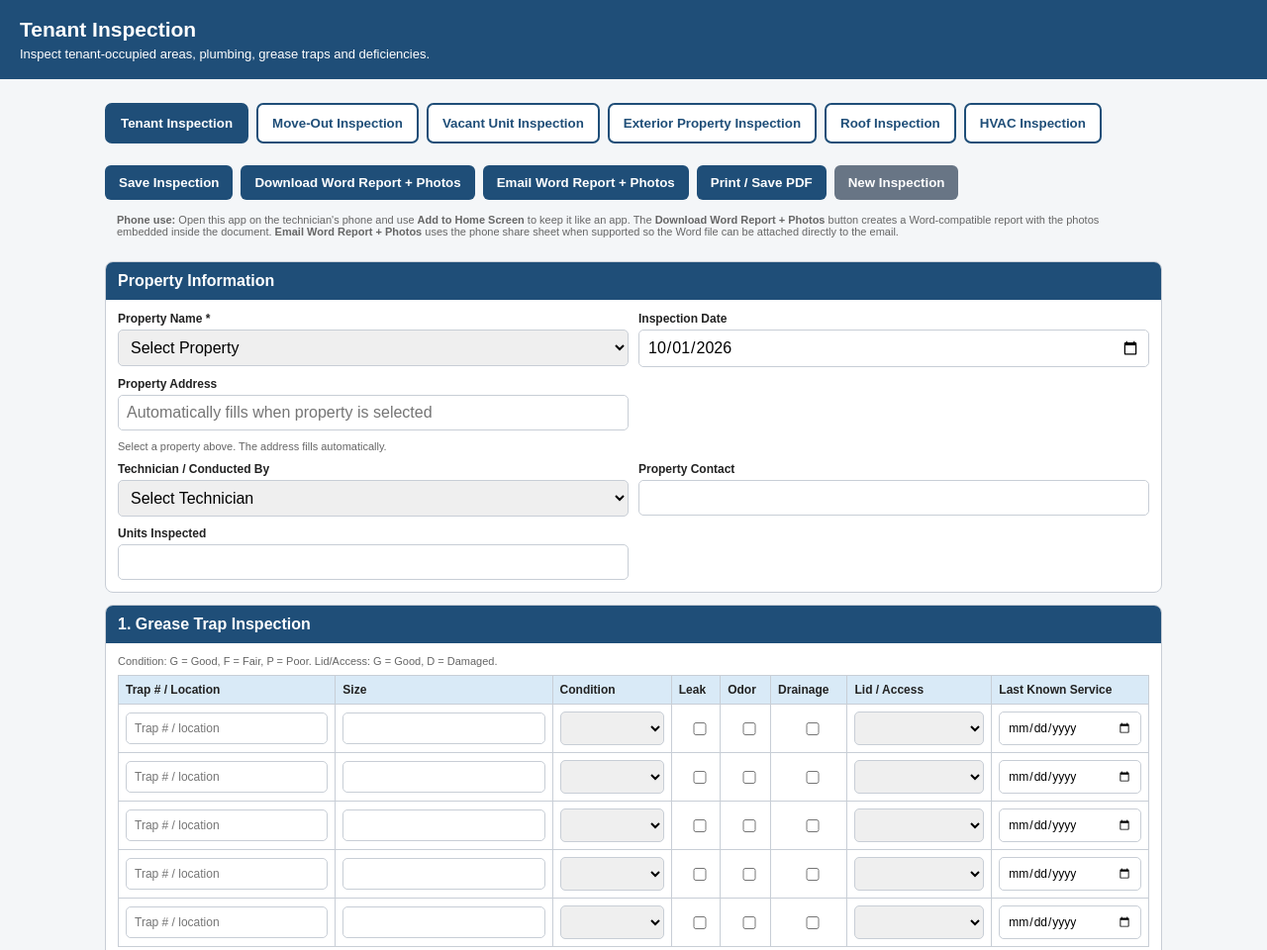
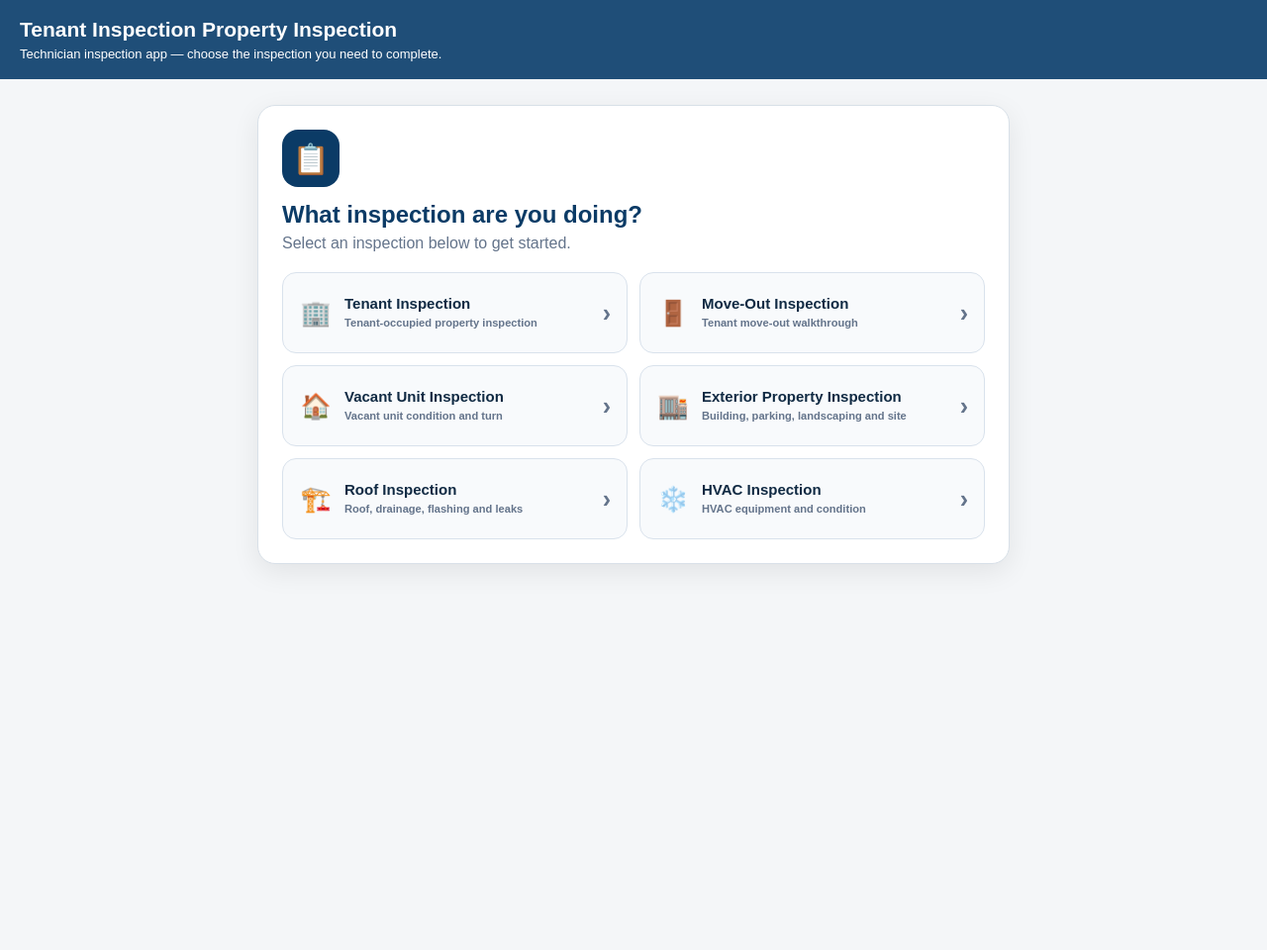
Before and after one commit to sarahanello/ssgmaintenaceispections, a plain HTML site: page index.html in a window 1280 px wide. Shown: the top 960 px of the page at 99% size. After the commit the page ends 800 px from the top, so only its background shows below. Drawn offline with Linux system fonts and the light colour scheme.

Commit message:
Add files via upload

```diff
--- a/index.html
+++ b/index.html
@@ -41,6 +41,8 @@ header{position:static;background:#fff;color:#000;padding:0 0 10px}
 .card{break-inside:avoid;border:1px solid #999}.card h2{background:#ddd;color:#000}
 input,textarea,select{border:0;padding:2px}.container{max-width:none;padding:0}
 }
+
+.inspection-home{max-width:760px;margin:10px auto 30px}.home-card{background:#fff;border:1px solid #d8e0e8;border-radius:18px;padding:24px;box-shadow:0 8px 28px rgba(0,0,0,.08)}.home-icon{width:58px;height:58px;border-radius:16px;background:#0b3b66;color:#fff;display:flex;align-items:center;justify-content:center;font-size:30px;margin-bottom:14px}.home-card h2{margin:0 0 6px;font-size:24px;color:#0b3b66}.home-card>p{margin:0 0 20px;color:#64748b}.inspection-options{display:grid;grid-template-columns:1fr 1fr;gap:12px}.inspection-option{display:flex;align-items:center;gap:12px;text-align:left;border:1px solid #d9e2ec;background:#f8fafc;border-radius:14px;padding:16px;cursor:pointer;color:#102a43;min-height:82px;transition:.15s}.inspection-option:hover{transform:translateY(-1px);box-shadow:0 5px 16px rgba(0,0,0,.08)}.inspection-option>span{font-size:25px;width:34px;text-align:center}.inspection-option div{flex:1}.inspection-option b{display:block;font-size:15px}.inspection-option small{display:block;color:#64748b;margin-top:4px;line-height:1.3}.inspection-option strong{font-size:25px;color:#64748b}.back-row{margin:0 0 8px}@media(max-width:700px){.inspection-home{margin:0 auto 20px}.home-card{padding:18px;border-radius:14px}.home-card h2{font-size:21px}.inspection-options{grid-template-columns:1fr;gap:10px}.inspection-option{min-height:72px;padding:13px}}
 </style>
 </head>
 <body>
@@ -50,6 +52,23 @@ input,textarea,select{border:0;padding:2px}.container{max-width:none;padding:0}
 </header>
 
 <div class="container">
+<section id="inspectionHome" class="inspection-home">
+  <div class="home-card">
+    <div class="home-icon">📋</div>
+    <h2>What inspection are you doing?</h2>
+    <p>Select an inspection below to get started.</p>
+    <div class="inspection-options">
+      <button class="inspection-option tenant-option" onclick="openInspection('tenant')"><span>🏢</span><div><b>Tenant Inspection</b><small>Tenant-occupied property inspection</small></div><strong>›</strong></button>
+      <button class="inspection-option move-option" onclick="openInspection('moveout')"><span>🚪</span><div><b>Move-Out Inspection</b><small>Tenant move-out walkthrough</small></div><strong>›</strong></button>
+      <button class="inspection-option vacant-option" onclick="openInspection('vacant')"><span>🏠</span><div><b>Vacant Unit Inspection</b><small>Vacant unit condition and turn</small></div><strong>›</strong></button>
+      <button class="inspection-option exterior-option" onclick="openInspection('exterior')"><span>🏬</span><div><b>Exterior Property Inspection</b><small>Building, parking, landscaping and site</small></div><strong>›</strong></button>
+      <button class="inspection-option roof-option" onclick="openInspection('roof')"><span>🏗️</span><div><b>Roof Inspection</b><small>Roof, drainage, flashing and leaks</small></div><strong>›</strong></button>
+      <button class="inspection-option hvac-option" onclick="openInspection('hvac')"><span>❄️</span><div><b>HVAC Inspection</b><small>HVAC equipment and condition</small></div><strong>›</strong></button>
+    </div>
+  </div>
+</section>
+<div id="inspectionApp" style="display:none">
+<div class="back-row no-print"><button class="secondary" onclick="goHome()">← Back to Inspection Selection</button></div>
 <div class="tabs no-print"><button id="tabTenant" class="tab active" onclick="showTab('tenant')">Tenant Inspection</button><button id="tabMove" class="tab" onclick="showTab('moveout')">Move-Out Inspection</button><button id="tabVacant" class="tab" onclick="showTab('vacant')">Vacant Unit Inspection</button><button id="tabExterior" class="tab" onclick="showTab('exterior')">Exterior Property Inspection</button><button id="tabRoof" class="tab" onclick="showTab('roof')">Roof Inspection</button><button id="tabHVAC" class="tab" onclick="showTab('hvac')">HVAC Inspection</button></div>
 <div class="toolbar no-print">
 <button onclick="saveData()">Save Inspection</button>
@@ -64,7 +83,7 @@ input,textarea,select{border:0;padding:2px}.container{max-width:none;padding:0}
   The <b>Download Word Report + Photos</b> button creates a Word-compatible report with the photos embedded inside the document. <b>Email Word Report + Photos</b> uses the phone share sheet when supported so the Word file can be attached directly to the email.
 </div>
 
-<section class="card">
+<section id="propertyInfoCard" class="card">
 <h2>Property Information</h2>
 <div class="body grid">
 <div class="field"><label>Property Name <span class="req">*</span></label><select id="property" onchange="propertySelected(this.value)"><option value="">Select Property</option></select></div>
@@ -136,7 +155,7 @@ input,textarea,select{border:0;padding:2px}.container{max-width:none;padding:0}
 <section class="card" data-tab="tenant"><h2>5. Overall Property Assessment</h2><div class="body grid"><div class="field"><label>Overall Condition</label><select id="overall"><option></option><option>Good</option><option>Fair</option><option>Poor</option></select></div><div class="field"><label>Immediate Attention Required?</label><select id="immediate"><option></option><option>Yes</option><option>No</option></select></div><div class="field"><label>Active Leak / Water Intrusion?</label><select id="activeLeak"><option></option><option>Yes</option><option>No</option></select></div><div class="field"><label>Vendor Required?</label><select id="vendor2"><option></option><option>Yes</option><option>No</option></select></div><div class="field"><label>Work Orders Required?</label><select id="workorders"><option></option><option>Yes</option><option>No</option></select></div></div></section>
 
 
-<section class="card">
+<section id="notesCard" class="card">
 <h2>11. Technician Notes & Sign-Off</h2>
 <div class="body">
 <textarea id="notes" style="min-height:130px" placeholder="General observations, follow-up items, materials needed, vendor recommendations, etc."></textarea>
@@ -146,6 +165,7 @@ input,textarea,select{border:0;padding:2px}.container{max-width:none;padding:0}
 </div>
 </div>
 </section>
+</div>
 </div>
 
 <script>
@@ -368,11 +388,26 @@ document.getElementById("date").valueAsDate=new Date();
 populatePropertyDropdowns();
 
 // Tabbed inspection views: six inspection types with correctly scoped checklists and photos.
+function openInspection(tab){
+  showTab(tab);
+  window.scrollTo({top:0,behavior:"smooth"});
+}
+function goHome(){
+  document.getElementById("inspectionApp").style.display="none";
+  document.getElementById("inspectionHome").style.display="block";
+  document.querySelector("header h1").textContent="Tenant Inspection Property Inspection";
+  document.querySelector("header p").textContent="Technician inspection app — choose the inspection you need to complete.";
+  window.scrollTo({top:0,behavior:"smooth"});
+}
+
 function showTab(tab){
+  document.getElementById("inspectionHome").style.display="none";
+  document.getElementById("inspectionApp").style.display="block";
   const cards=[...document.querySelectorAll(".card")];
   cards.forEach(card=>{
-    const isPropertyInfo=card.querySelector("h2")?.innerText.includes("Property Information");
-    if(isPropertyInfo){card.style.display="";return;}
+    const isPropertyInfo=card.id==="propertyInfoCard";
+    const isNotes=card.id==="notesCard";
+    if(isPropertyInfo || isNotes){card.style.display="";return;}
     card.style.display=(card.dataset.tab===tab)?"":"none";
   });
   const ids=["Tenant","Move","Vacant","Exterior","Roof","HVAC"];
@@ -496,7 +531,7 @@ function newInspection(){
 if(confirm("Start a new inspection? Unsaved information will be cleared.")){
 localStorage.removeItem("maintenanceInspectionOriginal");location.reload();
 }}
-showTab("tenant");
+goHome();
 if("serviceWorker" in navigator){window.addEventListener("load",()=>navigator.serviceWorker.register("sw.js").catch(()=>{}));}
 </script>
 </body>
```
